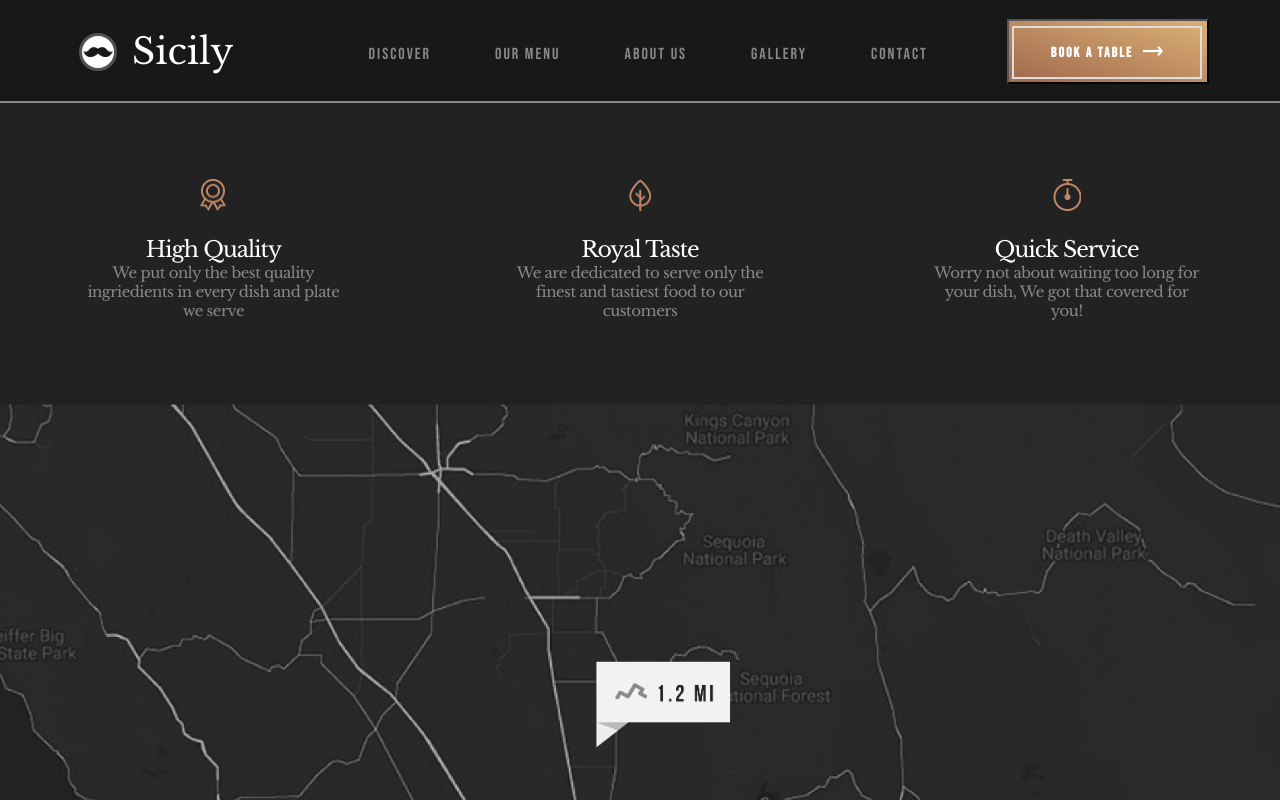
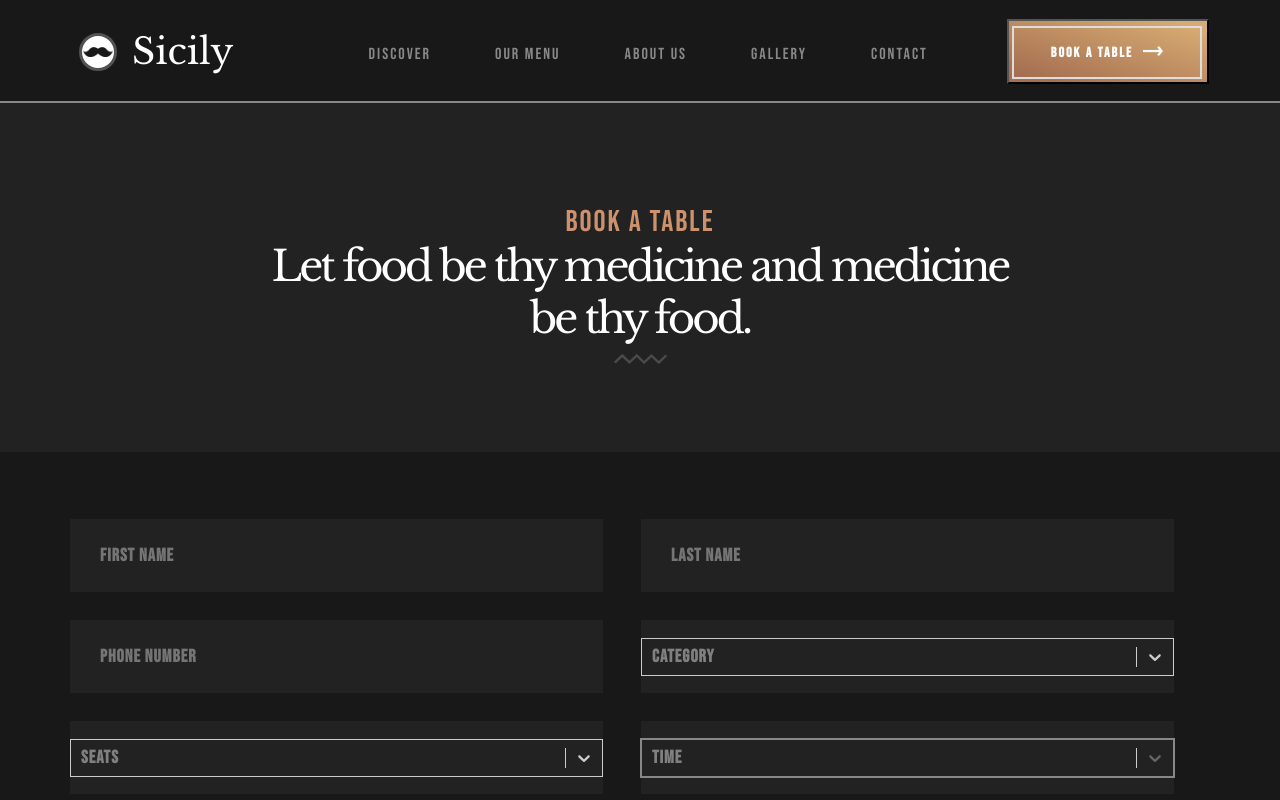
Before and after one commit to shivitech7/Sicily, a React (Create React App) app: page /book-a-table in a window 1280 px wide. Shown: the top 800 px of the page. Built offline with nearby package versions, Linux system fonts and the light colour scheme.

Commit message:
add gallery page and add dropdown in table booking page

```diff
--- a/package.json
+++ b/package.json
@@ -3,13 +3,18 @@
   "version": "0.1.0",
   "private": true,
   "dependencies": {
+    "@sefailyasoz/react-carousel": "^1.1.1",
     "@testing-library/jest-dom": "^5.16.4",
     "@testing-library/react": "^13.3.0",
     "@testing-library/user-event": "^13.5.0",
     "react": "^18.2.0",
     "react-dom": "^18.2.0",
+    "react-icons": "^4.4.0",
+    "react-responsive-carousel": "^3.2.23",
     "react-router-dom": "^6.3.0",
     "react-scripts": "5.0.1",
+    "react-select": "^5.4.0",
+    "react-slideshow-image": "^4.0.1",
     "web-vitals": "^2.1.4"
   },
   "scripts": {
--- a/src/App.css
+++ b/src/App.css
@@ -6,7 +6,7 @@
 
 body{
   background-color: black;
-  overflow-x: hidden;
+  /* overflow-x: hidden; */
   width: 100%;
 }
 .icon{
--- a/src/App.js
+++ b/src/App.js
@@ -11,6 +11,7 @@ import Menu from './Components/Menu/Menu';
 import About from './Components/About/About';
 import Gallery from './Components/Gallery/Gallery';
 import Contact from './Components/Contact/Contact';
+import BookATable from './Components/BookTable/BookATable';
 
 function App() {
   return (
@@ -23,6 +24,7 @@ function App() {
           <Route path="/about" element={<About />} />
           <Route path="/gallery" element={<Gallery />} />
           <Route path="/contact" element={<Contact />} />
+          <Route path="/book-a-table" element={<BookATable />} />
         </Routes>
         <Footer />
       </BrowserRouter>
--- /dev/null
+++ b/src/Components/BookTable/BookATable.css
@@ -0,0 +1,76 @@
+.bookTable-wrapper{
+    display: flex;
+    flex-direction: column;
+    background-color: #181818;
+    /* border: 1px solid white; */
+    flex-wrap: wrap;
+}
+
+.bookTable-header-wrapper{
+    display: flex;
+    flex-direction: column;
+    align-items: center;
+    /* border: 1px solid white; */
+    padding-top: 101px;
+    padding-bottom: 88px;
+    background-color: #222222;
+    flex-wrap: wrap;
+}
+
+.bookTable-form-wrapper{
+    display: flex;
+    flex-direction: column;
+    flex-wrap: wrap;
+    align-items: center;
+    padding-left: 69px;
+    padding-right: 69px;
+    padding-top: 67px;
+    padding-bottom: 78px;
+}
+
+.form-wrapper{
+    display: flex;
+    flex-wrap: wrap;
+    justify-content: space-around;
+    margin-bottom: 18px;
+}
+
+.form-input-section{
+    width: 533px;
+    height: 73px;
+    background-color: #222222;
+    margin-bottom: 28px;
+    margin-right: 36px;
+}
+
+.input{
+    width: 533px;
+    height: 73px;
+    background-color: #222222;
+    outline: none;
+    border: none;
+    color: #888888;
+    font-family: 'Bebas Neue';
+    font-size: 18.01px;
+    font-weight: 700;
+    letter-spacing: 1px;
+    padding-left: 30px;
+}
+
+.input-dropdown{
+    width: 533px;
+    /* height: 100%; */
+    /* background-color: #222222; */
+    outline: none;
+    border: none;
+    color: #888888;
+    font-family: 'Bebas Neue';
+    font-size: 18.01px;
+    font-weight: 700;
+    letter-spacing: 1px;
+    /* padding-left: 30px; */
+}
+
+.react-select__value-container{
+    background-color: #222222;
+}
--- /dev/null
+++ b/src/Components/BookTable/BookATable.jsx
@@ -0,0 +1,152 @@
+import React, { useState } from 'react'
+import './BookATable.css';
+import Object from '../../Images/Object.png';
+import ArrowWhite from '../../Images/Arrow_white.png';
+import Select, { defaultTheme } from 'react-select';
+
+const BookATable = () => {
+    const dropdown1_options = [
+        { value: 'ROMANTIC DINNER', label: 'ROMANTIC DINNER' },
+        { value: 'FAMILY DINNER', label: 'FAMILY DINNER' },
+        // { value: 'REGULAR', label: 'Vanilla' },
+    ];
+
+    const dropdown2_options = [
+        { value: '2 SEATS', label: '2 SEATS' },
+        { value: '3 SEATS', label: '3 SEATS' },
+        { value: '4 SEATS', label: '4 SEATS' },
+    ];
+
+    const dropdown3_options = [
+        { value: '9:30 PM', label: '9:30 PM' },
+        { value: '10:30 PM', label: '10:30 PM' },
+        { value: '11:30 PM', label: '11:30 PM' },
+    ];
+    const [selectedOption1, setSelectedOption1] = useState(null);
+    const [selectedOption2, setSelectedOption2] = useState(null);
+    const [selectedOption3, setSelectedOption3] = useState(null);
+    return (
+        <div className="bookTable-wrapper">
+            <div className="bookTable-header-wrapper">
+                <h1 style={{
+                    letterSpacing: '2px'
+                }} className="colored-heading">BOOK A TABLE</h1>
+                <h1 style={{
+                    letterSpacing: '-3px',
+                    width: '100%',
+                    textAlign: 'center',
+                    marginBottom: '10px'
+                }} className="white-colored-content">Let food be thy medicine and medicine <br />be thy food.</h1>
+                <img width={53} height={10} src={Object} />
+            </div>
+            <div className="bookTable-form-wrapper">
+                <div className="form-wrapper">
+                    <div className="form-input-section">
+                        <input className="input" placeholder="FIRST NAME" />
+                    </div>
+                    <div className="form-input-section">
+                        <input className="input" placeholder="LAST NAME" />
+                    </div>
+                    <div className="form-input-section">
+                        <input className="input" placeholder="PHONE NUMBER" />
+                    </div>
+
+                    <div style={{
+                        display: 'flex',
+                        alignItems: 'center',
+                    }} className="form-input-section">
+                        <Select
+                            autoFocus={true}
+                            className="input-dropdown"
+                            placeholder="CATEGORY"
+                            defaultValue={selectedOption1}
+                            onChange={setSelectedOption1}
+                            options={dropdown1_options}
+                            theme={(theme) => ({
+                                ...theme,
+                                border: 'none',
+                                outline: 'none',
+                                borderRadius: 0,
+                                colors: {
+                                    ...theme.colors,
+                                    neutral80: '#888888',
+                                    primary: '#888888',
+                                    neutral0: '#222222',
+                                    primary25: 'white'
+                                },
+
+                            })}
+                        />
+                    </div>
+
+                    <div style={{
+                        display: 'flex',
+                        alignItems: 'center',
+                    }} className="form-input-section">
+                        <Select
+                            autoFocus={true}
+                            className="input-dropdown"
+                            placeholder="SEATS"
+                            defaultValue={selectedOption2}
+                            onChange={setSelectedOption2}
+                            options={dropdown2_options}
+                            theme={(theme) => ({
+                                ...theme,
+                                border: 'none',
+                                outline: 'none',
+                                borderRadius: 0,
+                                colors: {
+                                    ...theme.colors,
+                                    neutral80: '#888888',
+                                    primary: '#888888',
+                                    neutral0: '#222222',
+                                    primary25: 'white'
+                                },
+
+                            })}
+                        />
+                    </div>
+
+                    <div style={{
+                        display: 'flex',
+                        alignItems: 'center',
+                    }} className="form-input-section">
+                        <Select
+                            autoFocus={true}
+                            className="input-dropdown"
+                            placeholder="TIME"
+                            defaultValue={selectedOption3}
+                            onChange={setSelectedOption3}
+                            options={dropdown3_options}
+                            theme={(theme) => ({
+                                ...theme,
+                                border: 'none',
+                                outline: 'none',
+                                borderRadius: 0,
+                                colors: {
+                                    ...theme.colors,
+                                    neutral80: '#888888',
+                                    primary: '#888888',
+                                    neutral0: '#222222',
+                                    primary25: 'white'
+                                },
+
+                            })}
+                        />
+                        {/* <input className="input" placeholder="CATEGORY" /> */}
+                    </div>
+                </div>
+                <button className='button'>
+                    <div className='button-content'>
+                        <p className='button-text'>
+                            BOOK A RESERVATION
+                        </p>
+                        <img style={{ marginBottom: '3px' }} width={20.01} height={10} src={ArrowWhite} alt="white arrow" />
+                    </div>
+                </button>
+            </div>
+        </div>
+    )
+}
+
+export default BookATable
--- a/src/Components/Footer/Footer.jsx
+++ b/src/Components/Footer/Footer.jsx
@@ -3,7 +3,6 @@ import './Footer.css';
 import HighQuality from '../../Images/HighQuality.png';
 import QuickService from '../../Images/QuickService.png';
 import RoyalTaste from '../../Images/RoyalTaste.png';
-import Map from '../../Images/map.png';
 import ArrowBlack from '../../Images/BlackArrow.png';
 import Object from '../../Images/Object.png';
 import Twitter from '../../Images/twitter.png';
--- a/src/Components/Gallery/Gallery.css
+++ b/src/Components/Gallery/Gallery.css
@@ -0,0 +1,6 @@
+.gallery-wrapper{
+    padding-left: 69px;
+    padding-right: 69px;
+    padding-top: 100px;
+    padding-bottom: 42px;
+}
--- a/src/Components/Gallery/Gallery.jsx
+++ b/src/Components/Gallery/Gallery.jsx
@@ -1,8 +1,40 @@
-import React from 'react'
+import React from 'react';
+import { Slide } from 'react-slideshow-image';
+import 'react-slideshow-image/dist/styles.css';
+import './Gallery.css';
 
 const Gallery = () => {
+
+    const images = [
+        { image: "https://picsum.photos/300/300" },
+        { image: "https://picsum.photos/300/300" },
+        { image: "https://picsum.photos/300/300" },
+    ];
+
     return (
-        <div>Gallery</div>
+        <div className="gallery-wrapper">
+
+            <Slide>
+
+                {images.map((image, i) => {
+                    return (
+                        <div className="each-slide-effect">
+                            <div key={i} style={{
+                                'backgroundImage': `url(${image.image})`,
+                                width: '100%',
+                                height: '800px',
+                                backgroundRepeat: 'no-repeat',
+                                // border: '1px solid white',
+                                backgroundSize: 'contain',
+                                backgroundPosition: 'center'
+                            }}>
+                            </div>
+                        </div>
+                    )
+                })}
+
+            </Slide>
+        </div>
     )
 }
 
--- a/src/Components/Menu/Menu.jsx
+++ b/src/Components/Menu/Menu.jsx
@@ -14,7 +14,7 @@ const Menu = () => {
                     // border:'1px solid white'
                 }} className="white-colored-content">After a good dinner one can forgive
                     anybody, even one's own relations.</h1>
-                <img width={53} height={10} src={Object} />
+                <img width={53} height={10} src={Object} alt="object" />
             </div>
             <div className="middle-section-menu">
 
```
Also changed, not shown: src/Components/Navbar/Navbar.jsx (+8 -7 lines), 1 other file (tests, documents, lock files or other folders).
